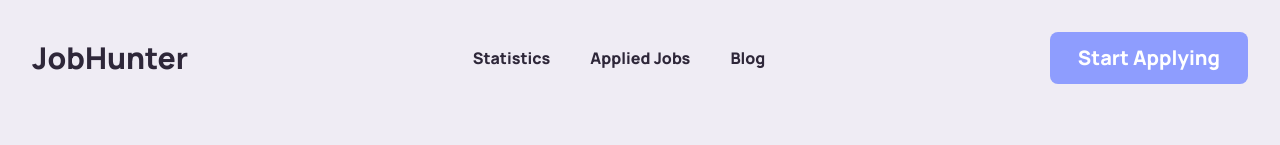
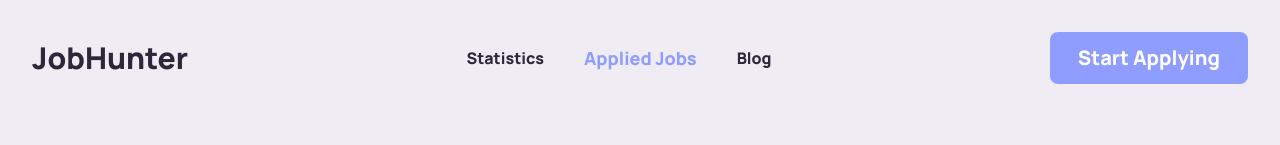
Before and after one commit to dev-maruful/job-hunter, a React (Vite) app: page /appliedJobs in a window 1280 px wide. Shown: the top 145 px of the page. Built offline with nearby package versions, Linux system fonts and the light colour scheme.

Commit message:
added active styles to the links on the navbar

```diff
--- a/package.json
+++ b/package.json
@@ -16,6 +16,7 @@
     "lottie-react": "^2.4.0",
     "react": "^18.2.0",
     "react-dom": "^18.2.0",
+    "react-hot-toast": "^2.4.0",
     "react-router-dom": "^6.10.0",
     "recharts": "^2.5.0"
   },
--- a/src/components/Header.jsx
+++ b/src/components/Header.jsx
@@ -1,5 +1,5 @@
 import React from "react";
-import { Link } from "react-router-dom";
+import { Link, NavLink } from "react-router-dom";
 
 const Header = () => {
   return (
@@ -12,13 +12,28 @@ const Header = () => {
       <div>
         <ul className="flex flex-col gap-3 md:flex-row md:gap-10 px-1 text-base font-bold">
           <li className="block">
-            <Link to="/statistics">Statistics</Link>
+            <NavLink
+              to="/statistics"
+              className={({ isActive }) => (isActive ? "active" : "")}
+            >
+              Statistics
+            </NavLink>
           </li>
           <li className="block">
-            <Link to="/appliedJobs">Applied Jobs</Link>
+            <NavLink
+              to="/appliedJobs"
+              className={({ isActive }) => (isActive ? "active" : "")}
+            >
+              Applied Jobs
+            </NavLink>
           </li>
           <li className="block">
-            <Link to="/blog">Blog</Link>
+            <NavLink
+              to="/blog"
+              className={({ isActive }) => (isActive ? "active" : "")}
+            >
+              Blog
+            </NavLink>
           </li>
         </ul>
       </div>
--- a/src/index.css
+++ b/src/index.css
@@ -21,3 +21,8 @@
 .category-item-p {
   @apply text-mediumDarkGray text-base font-medium
 }
+
+.active {
+  color: #8e9dfe;
+  font-size: 18px;
+}
--- a/src/main.jsx
+++ b/src/main.jsx
@@ -21,12 +21,12 @@ const router = createBrowserRouter([
       {
         path: "/",
         element: <Home />,
-        loader: () => fetch("featuredJobs.json"),
+        loader: () => fetch("/featuredJobs.json"),
       },
       {
         path: "jobDetails/:id",
         element: <JobDetails />,
-        loader: () => fetch("featuredJobs.json"),
+        loader: () => fetch("/featuredJobs.json"),
       },
       {
         path: "statistics",
@@ -35,7 +35,7 @@ const router = createBrowserRouter([
       {
         path: "appliedJobs",
         element: <AppliedJobs />,
-        loader: () => fetch("featuredJobs.json"),
+        loader: () => fetch("/featuredJobs.json"),
       },
       {
         path: "blog",
```
Also changed, not shown: 1 other file (tests, documents, lock files or other folders).
